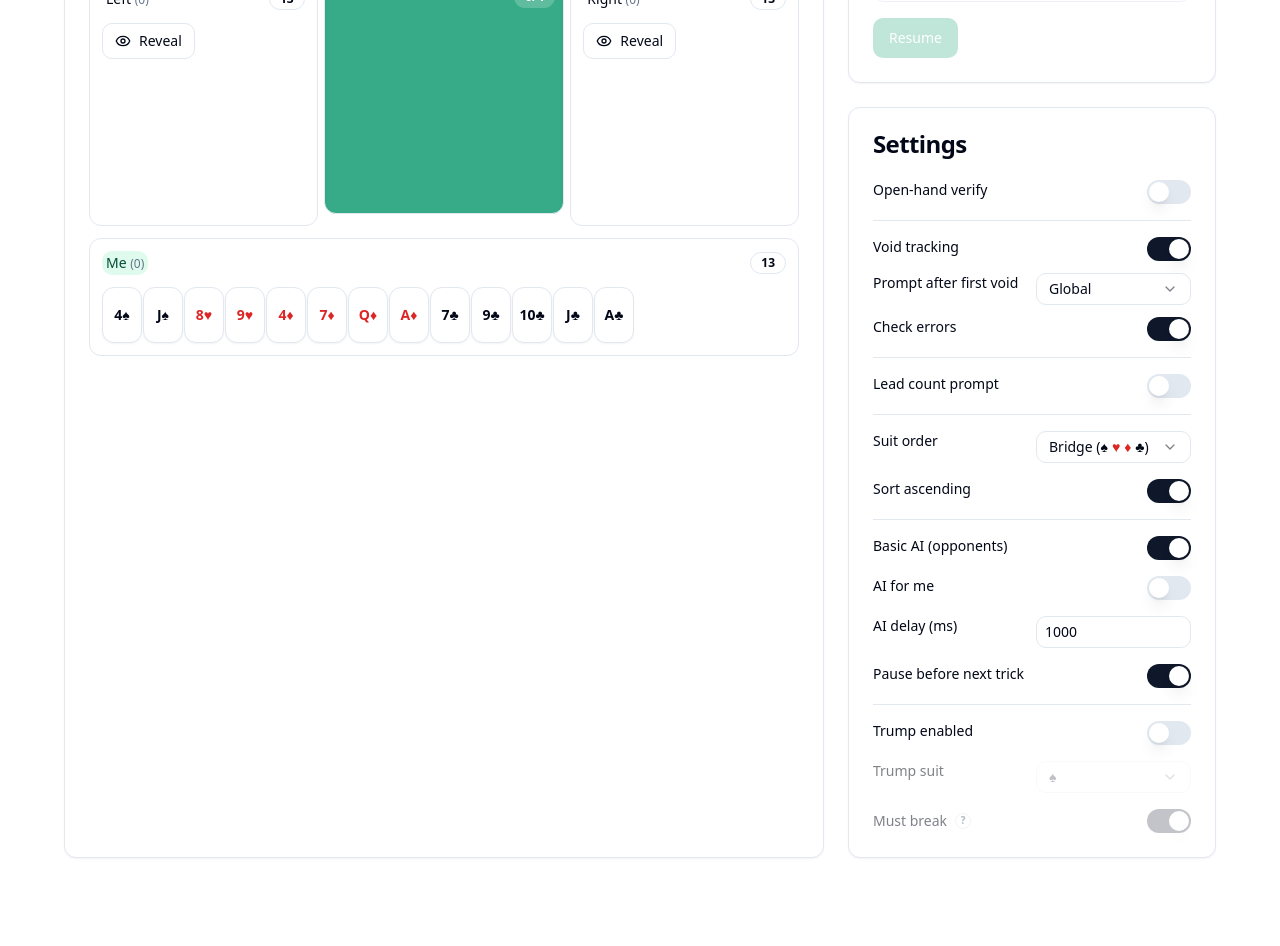
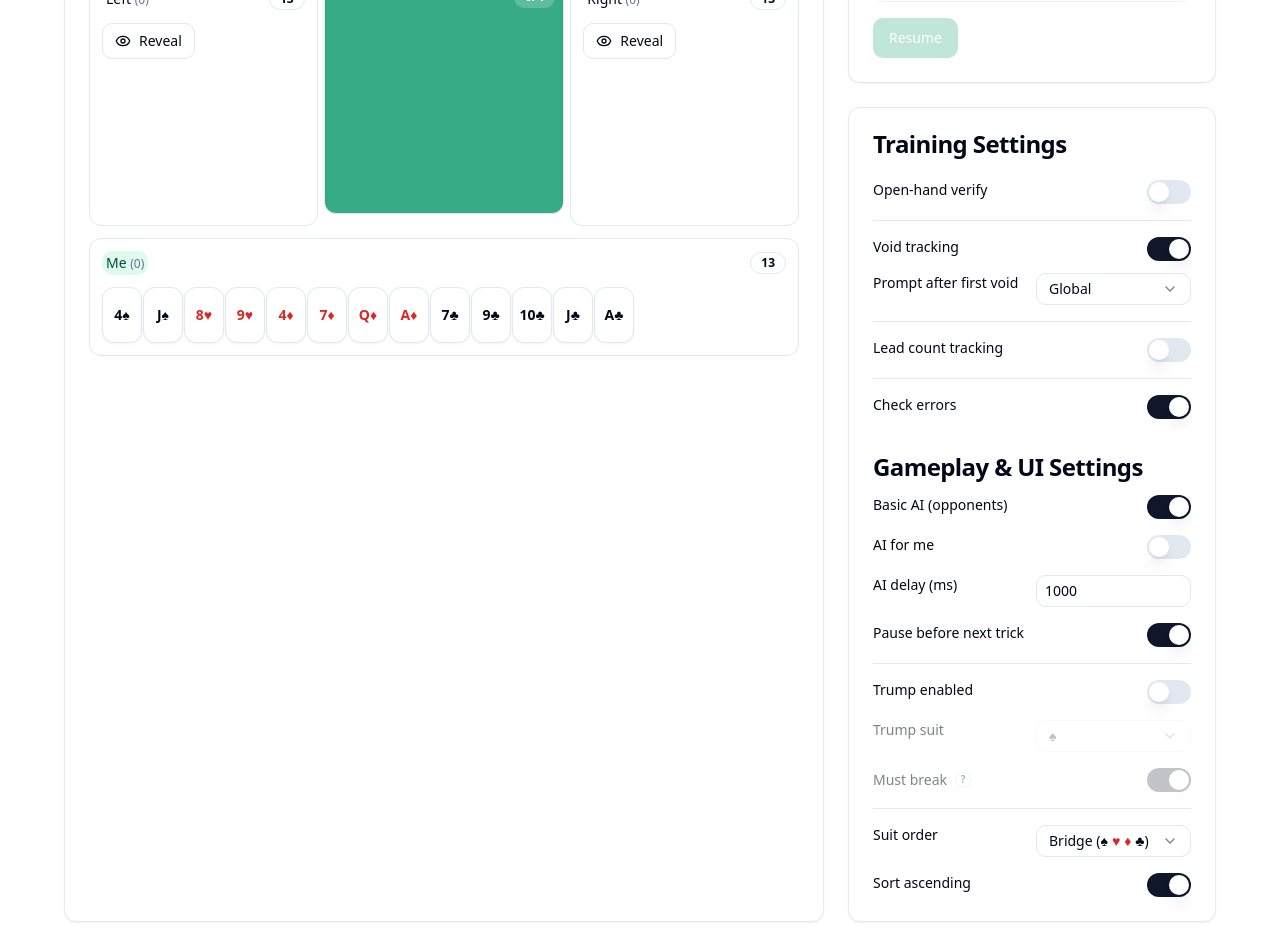
Before and after one commit to gsingh93/trick-taking-trainer, a React (Vite) app: page / in a window 1280 px wide. Shown: the part 400-1346 px from the top of the page. Before the commit the page ends 1282 px from the top, so only its background shows below. Built offline with nearby package versions, Linux system fonts and the light colour scheme; the HTML template or start-up script is replaced by a standard one.

Commit message:
Group settings into Training and Gameplay/UI sections

```diff
--- a/src/App.tsx
+++ b/src/App.tsx
@@ -1415,7 +1415,7 @@ export default function App() {
             </Card>
             <Card>
               <CardHeader>
-                <CardTitle>Settings</CardTitle>
+                <CardTitle>Training Settings</CardTitle>
               </CardHeader>
               <CardContent className="space-y-4">
                 <div className="flex justify-between">
@@ -1431,7 +1431,7 @@ export default function App() {
                     <Switch checked={voidTrackingEnabled} onCheckedChange={setVoidTrackingEnabled} />
                   </div>
 
-                <div className={"grid grid-cols-2 gap-2 " + (!voidTrackingEnabled ? "opacity-50" : "")}>
+                  <div className={"grid grid-cols-2 gap-2 " + (!voidTrackingEnabled ? "opacity-50" : "")}>
                     <span className="text-sm">Prompt after first void</span>
                     <Select
                       value={voidPromptScope}
@@ -1447,63 +1447,24 @@ export default function App() {
                       </SelectContent>
                     </Select>
                   </div>
-
-                  <div className="flex justify-between">
-                    <span className="text-sm">Check errors</span>
-                    <Switch checked={checkErrorsEnabled} onCheckedChange={setCheckErrorsEnabled} />
-                  </div>
                 </div>
 
                 <Separator />
 
                 <div className="flex justify-between">
-                  <span className="text-sm">Lead count prompt</span>
+                  <span className="text-sm">Lead count tracking</span>
                   <Switch checked={leadCountPromptEnabled} onCheckedChange={setLeadCountPromptEnabled} />
                 </div>
 
                 <Separator />
 
-                <div className="grid grid-cols-2 gap-2">
-                  <span className="text-sm">Suit order</span>
-                  <Select value={suitOrderMode} onValueChange={(v) => setSuitOrderMode(v as "bridge" | "poker")}>
-                    <SelectTrigger className="h-8">
-                      <SelectValue />
-                    </SelectTrigger>
-                    <SelectContent>
-                  <SelectItem value="bridge">
-                    Bridge (
-                    <span className="inline-flex gap-1">
-                      {["S", "H", "D", "C"].map((s) => (
-                        <span key={s} className={suitColorClass(s as Suit)}>
-                          {suitGlyph(s as Suit)}
-                        </span>
-                      ))}
-                    </span>
-                    )
-                  </SelectItem>
-                  <SelectItem value="poker">
-                    Poker (
-                    <span className="inline-flex gap-1">
-                      {["C", "D", "H", "S"].map((s) => (
-                        <span key={s} className={suitColorClass(s as Suit)}>
-                          {suitGlyph(s as Suit)}
-                        </span>
-                      ))}
-                    </span>
-                    )
-                  </SelectItem>
-                    </SelectContent>
-                  </Select>
-                </div>
-
                 <div className="flex justify-between">
-                  <span className="text-sm">Sort ascending</span>
-                  <Switch
-                    checked={sortAscending}
-                    onCheckedChange={setSortAscending}
-                  />
-                </div>
-                <Separator />
+                  <span className="text-sm">Check errors</span>
+                  <Switch checked={checkErrorsEnabled} onCheckedChange={setCheckErrorsEnabled} />
+                </div>
+
+                <div className="h-1" />
+                <CardTitle>Gameplay &amp; UI Settings</CardTitle>
 
                 <div className="flex justify-between">
                   <span className="text-sm">Basic AI (opponents)</span>
@@ -1530,10 +1491,7 @@ export default function App() {
 
                 <div className="flex justify-between">
                   <span className="text-sm">Pause before next trick</span>
-                  <Switch
-                    checked={pauseBeforeNextTrick}
-                    onCheckedChange={setPauseBeforeNextTrick}
-                  />
+                  <Switch checked={pauseBeforeNextTrick} onCheckedChange={setPauseBeforeNextTrick} />
                 </div>
 
                 <Separator />
@@ -1570,6 +1528,46 @@ export default function App() {
                     </span>
                   </div>
                   <Switch checked={trump.mustBreak} onCheckedChange={(v) => setTrump((t) => ({ ...t, mustBreak: v }))} disabled={!trump.enabled} />
+                </div>
+
+                <Separator />
+
+                <div className="grid grid-cols-2 gap-2">
+                  <span className="text-sm">Suit order</span>
+                  <Select value={suitOrderMode} onValueChange={(v) => setSuitOrderMode(v as "bridge" | "poker")}>
+                    <SelectTrigger className="h-8">
+                      <SelectValue />
+                    </SelectTrigger>
+                    <SelectContent>
+                      <SelectItem value="bridge">
+                        Bridge (
+                        <span className="inline-flex gap-1">
+                          {["S", "H", "D", "C"].map((s) => (
+                            <span key={s} className={suitColorClass(s as Suit)}>
+                              {suitGlyph(s as Suit)}
+                            </span>
+                          ))}
+                        </span>
+                        )
+                      </SelectItem>
+                      <SelectItem value="poker">
+                        Poker (
+                        <span className="inline-flex gap-1">
+                          {["C", "D", "H", "S"].map((s) => (
+                            <span key={s} className={suitColorClass(s as Suit)}>
+                              {suitGlyph(s as Suit)}
+                            </span>
+                          ))}
+                        </span>
+                        )
+                      </SelectItem>
+                    </SelectContent>
+                  </Select>
+                </div>
+
+                <div className="flex justify-between">
+                  <span className="text-sm">Sort ascending</span>
+                  <Switch checked={sortAscending} onCheckedChange={setSortAscending} />
                 </div>
 
               </CardContent>
```
